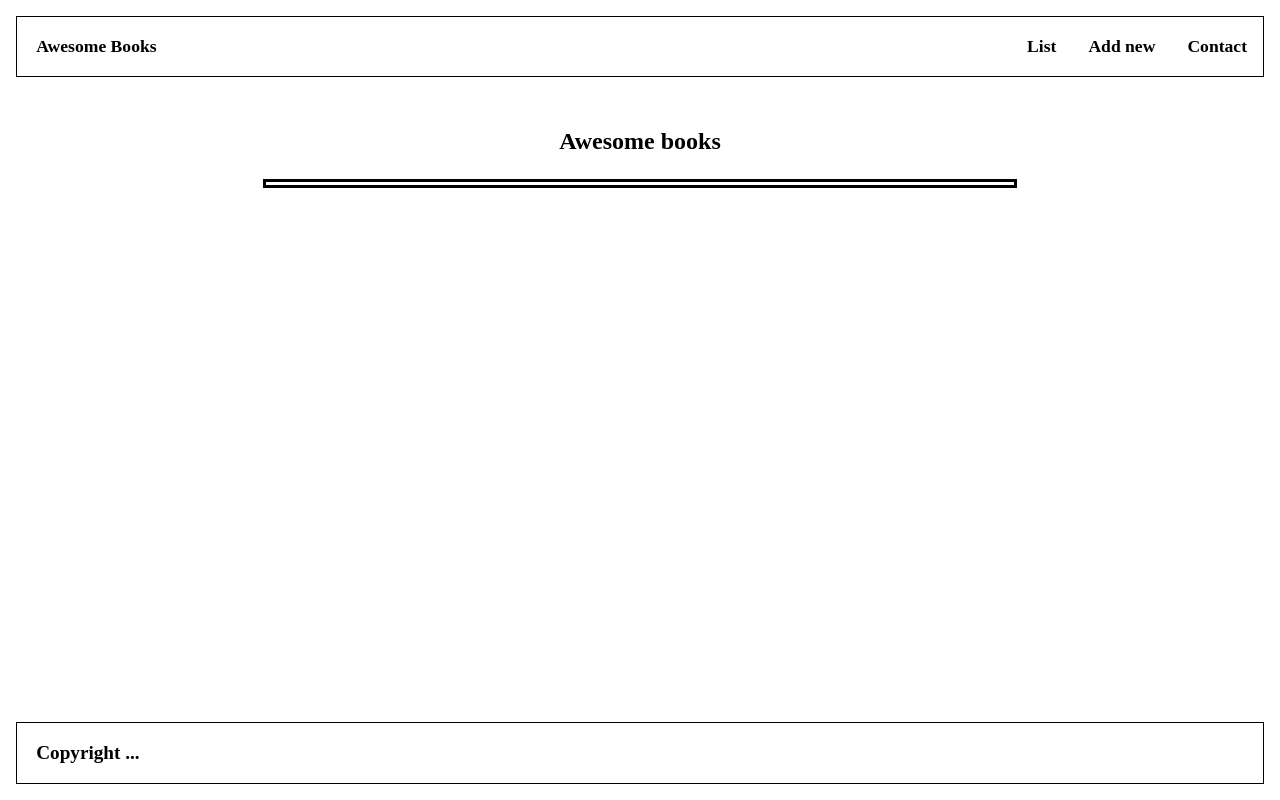
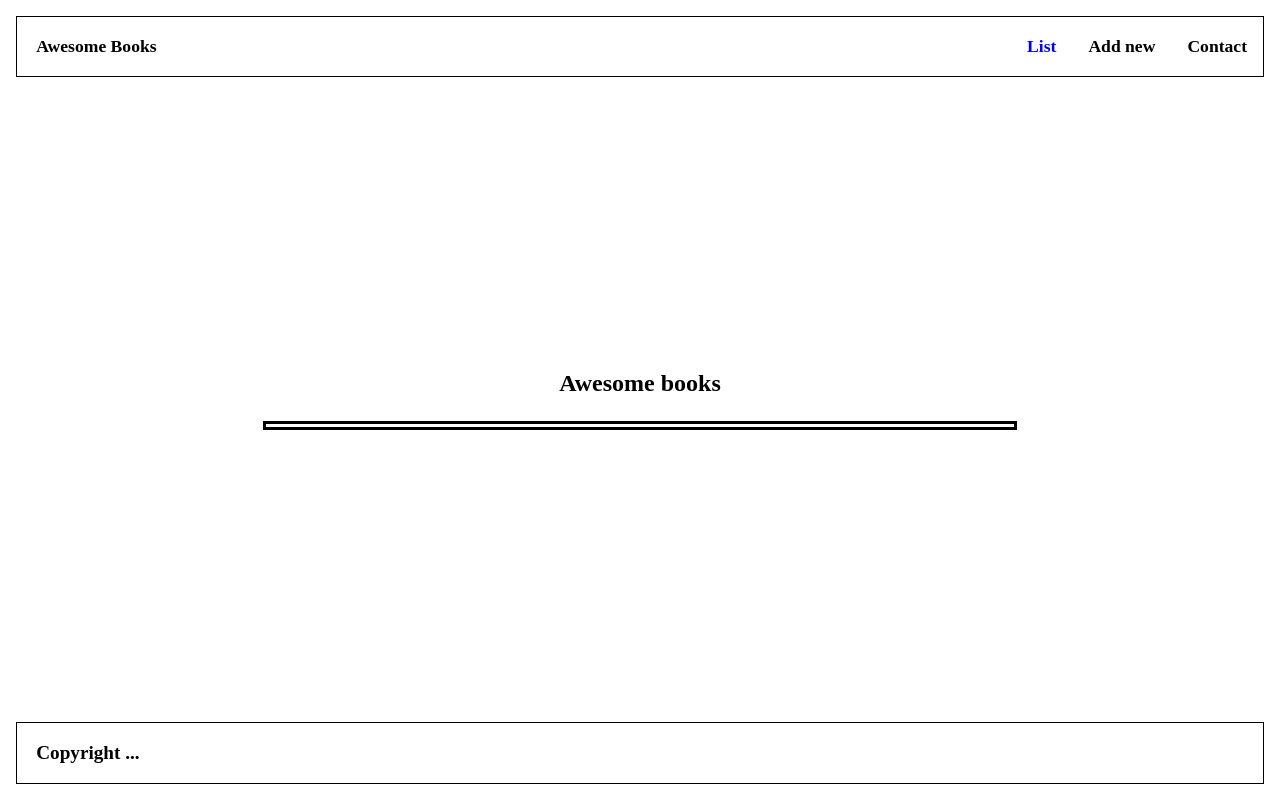
Before and after one commit to abdozayan12/Awsoom-books, a website: page index.html in a window 1280 px wide. In both pictures the pointer is over the link "List". Drawn offline with Linux system fonts and the light colour scheme.

Commit message:
add hover effect

```diff
--- a/style.css
+++ b/style.css
@@ -4,7 +4,7 @@
 }
 
 body {
-  /* height: 100vh; */
+  height: 100vh;
   display: flex;
   flex-direction: column;
   margin: 0 auto;
@@ -56,6 +56,10 @@ body {
   color: black;
   font-weight: bolder;
   font-size: 1.1rem;
+}
+
+.navlink:hover {
+  color: blue;
 }
 
 .booklist {
```
